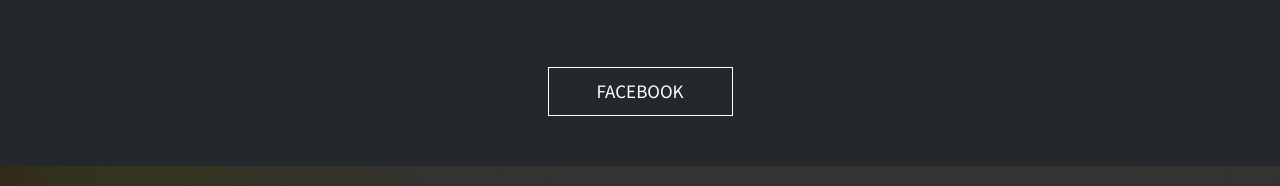
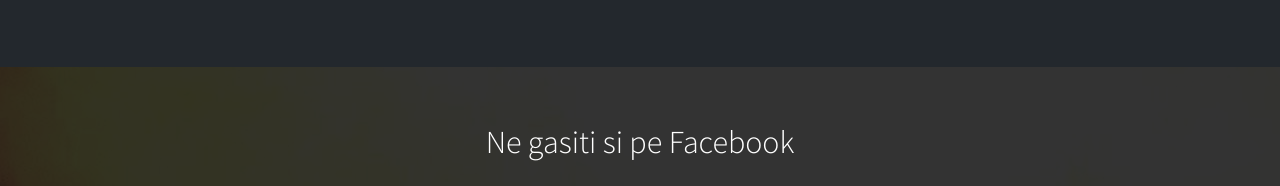
Before and after one commit to ICiceu28/SLV-Events, a plain HTML site: page index.html in a window 1280 px wide. Shown: the part 2716-2902 px from the top of the page. Drawn offline with nearby package versions, Linux system fonts and the light colour scheme.

Commit message:
sters buton read more

```diff
--- a/index.html
+++ b/index.html
@@ -281,7 +281,7 @@
 
         </ul>
 
-   <a href="#"><div class="read-more">FACEBOOK</div></a>
+
 
    </div>
 
```
